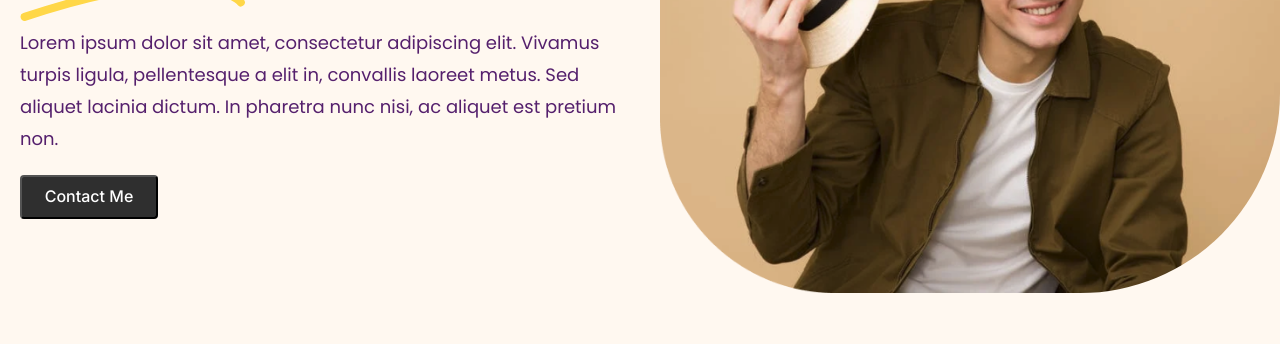
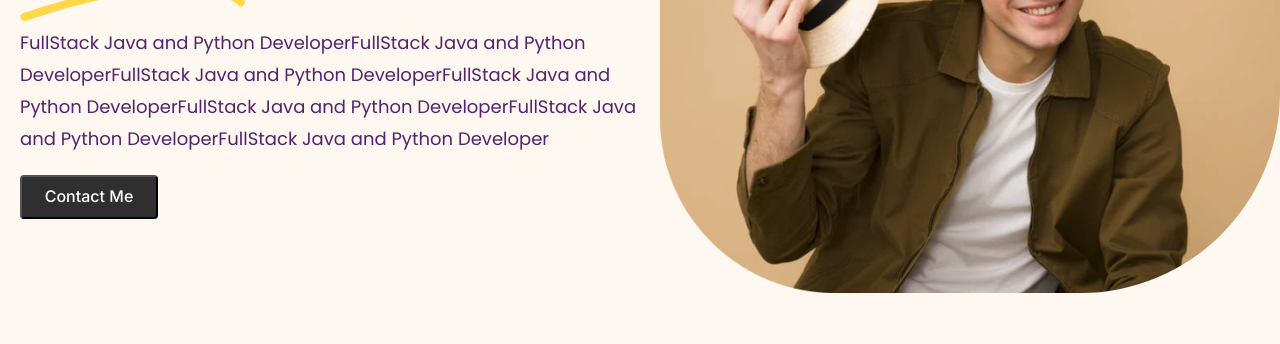
Before and after one commit to MeghanaKolisetty/testing-learning, a plain HTML site: page src/index.html in a window 1280 px wide. Shown: the part 231-575 px from the top of the page. Drawn offline with Linux system fonts and the light colour scheme.

```diff
--- a/src/index.html
+++ b/src/index.html
@@ -48,8 +48,10 @@
             </h1>
             <!--EXPLANATION TEXT-->
             <div class="h1next">
-                Lorem ipsum dolor sit amet, consectetur adipiscing elit. Vivamus turpis ligula, pellentesque a elit in,
-                convallis laoreet metus. Sed aliquet lacinia dictum. In pharetra nunc nisi, ac aliquet est pretium non.
+                FullStack Java and Python DeveloperFullStack Java and Python DeveloperFullStack Java and Python
+                DeveloperFullStack Java and Python DeveloperFullStack Java and Python DeveloperFullStack Java and Python
+                DeveloperFullStack Java and Python Developer
+
             </div>
             <!--CONTACT BUTTON-->
             <div>
```
